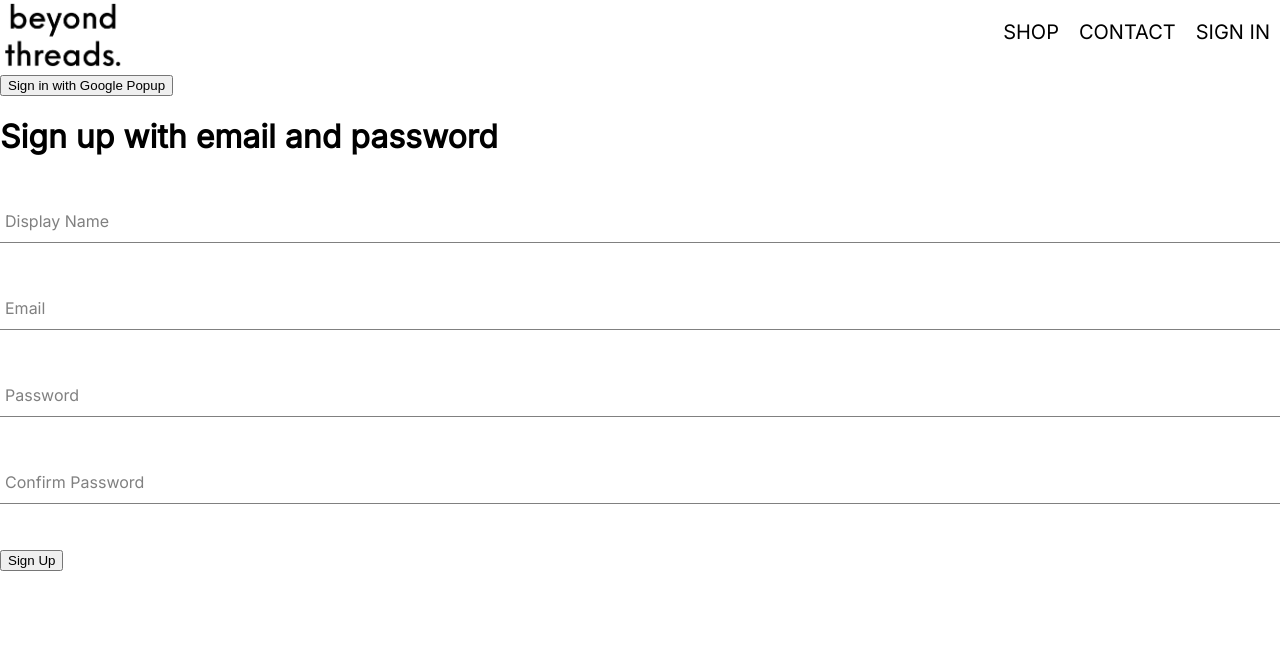
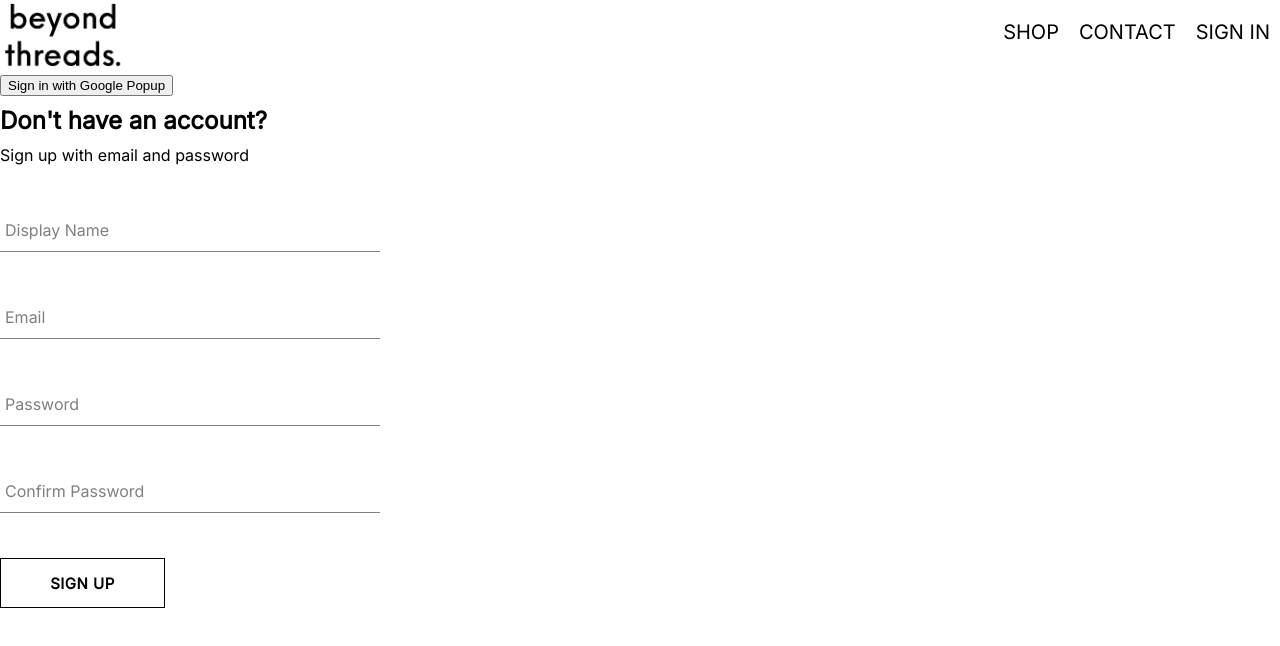
Before and after one commit to harshpalkar/beyond-threads, a React (Create React App) app: page /sign-in in a window 1280 px wide. Shown: the top 646 px of the page. Built offline with nearby package versions, Linux system fonts and the light colour scheme.

Commit message:
adding-button-styling

```diff
--- /dev/null
+++ b/src/components/button/button.component.jsx
@@ -0,0 +1,19 @@
+import "../button/button.styles.scss";
+
+const button_type_class = {
+  google: "google-sign-in",
+  inverted: "inverted",
+};
+
+const Button = ({ children, buttonType, ...otherProps }) => {
+  return (
+    <button
+      className={`button-container ${button_type_class[buttonType]}`}
+      {...otherProps}
+    >
+      {children}
+    </button>
+  );
+};
+
+export default Button;
--- /dev/null
+++ b/src/components/button/button.styles.scss
@@ -0,0 +1,46 @@
+.button-container {
+  min-width: 165px;
+  width: auto;
+  height: 50px;
+  letter-spacing: 0.5px;
+  line-height: 50px;
+  padding: 0 35px 0 35px;
+  font-size: 15px;
+  background-color: black;
+  color: white;
+  text-transform: uppercase;
+  font-family: "Inter";
+  font-weight: bolder;
+  border: none;
+  cursor: pointer;
+  display: flex;
+  justify-content: center;
+
+  &:hover {
+    background-color: white;
+    color: black;
+    border: 1px solid black;
+  }
+
+  &.google-sign-in {
+    background-color: #4285f4;
+    color: white;
+
+    &:hover {
+      background-color: #357ae8;
+      border: none;
+    }
+  }
+
+  &.inverted {
+    background-color: white;
+    color: black;
+    border: 1px solid black;
+
+    &:hover {
+      background-color: black;
+      color: white;
+      border: none;
+    }
+  }
+}
--- a/src/components/sign-up-form/sign-up-form.component.jsx
+++ b/src/components/sign-up-form/sign-up-form.component.jsx
@@ -5,6 +5,8 @@
 import { getAuth } from "firebase/auth";
 import FormInput from "../form-input/form-input.component";
 import "../form-input/form-input.styles.scss";
+import "../sign-up-form/sign-up-form.styles.scss";
+import Button from "../button/button.component";
 
 const defaultFormFields = {
   displayName: "",
@@ -54,8 +56,9 @@
   };
 
   return (
-    <div>
-      <h1>Sign up with email and password</h1>
+    <div className="sign-up-container">
+      <h2>Don't have an account?</h2>
+      <span>Sign up with email and password</span>
 
       <form onSubmit={handleSubmit}>
         <FormInput
@@ -94,7 +97,9 @@
           value={confirmPassword}
         />
 
-        <button type="submit">Sign Up</button>
+        <Button buttonType="inverted" type="submit">
+          Sign Up
+        </Button>
       </form>
     </div>
   );
--- /dev/null
+++ b/src/components/sign-up-form/sign-up-form.styles.scss
@@ -0,0 +1,9 @@
+.sign-up-container {
+  display: flex;
+  flex-direction: column;
+  width: 380px;
+
+  h2 {
+    margin: 10px 0;
+  }
+}
```
